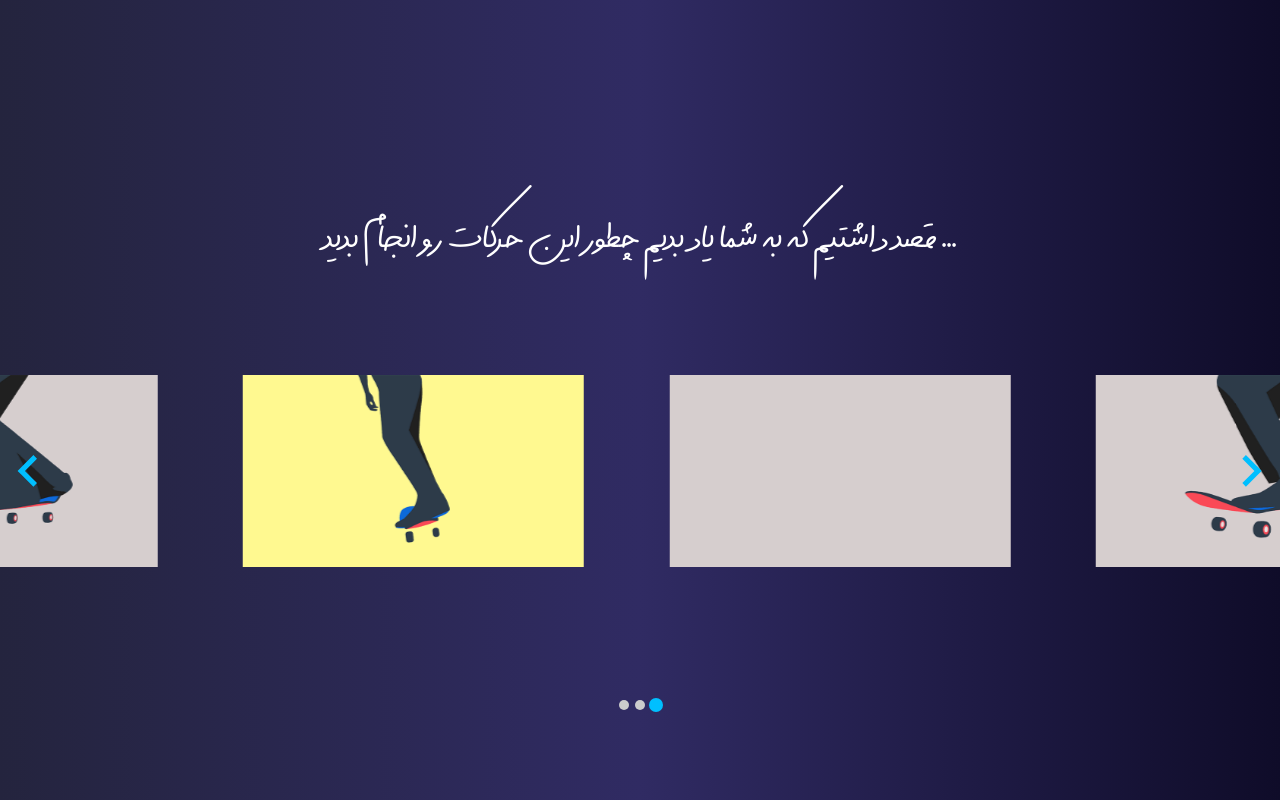
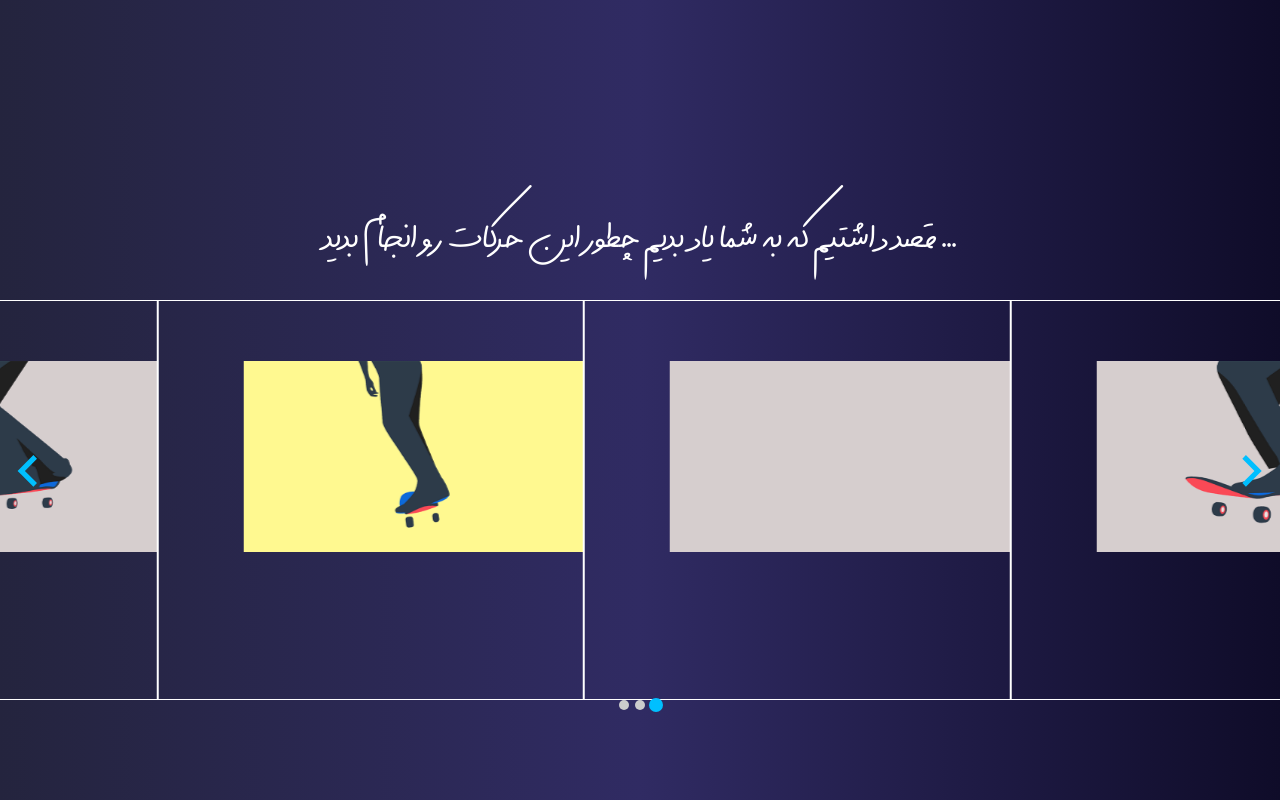
Before and after one commit to frz-git-hub/2skaters, a plain HTML site: page index.html in a window 1280 px wide. Shown: the part 1079-1879 px from the top of the page. Drawn offline with Linux system fonts and the light colour scheme.

Commit message:
change height slider

```diff
--- a/style.css
+++ b/style.css
@@ -44,6 +44,8 @@ section h1{
 
 section .splide__slide{
     align-content: center;
+    border: 1px solid #fff;
+    height: 400px;
 }
 
 section .splide__slide img{
```
